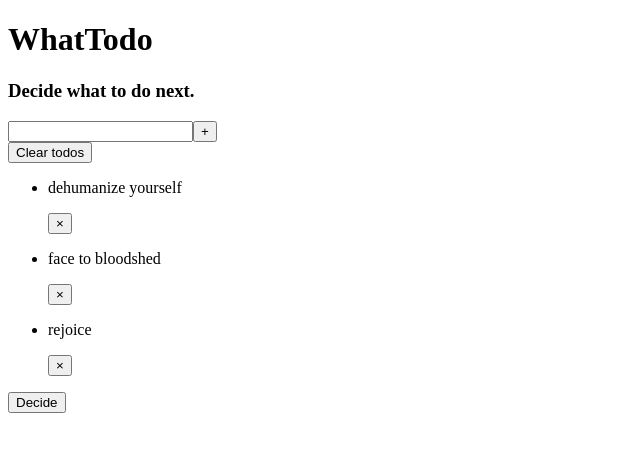
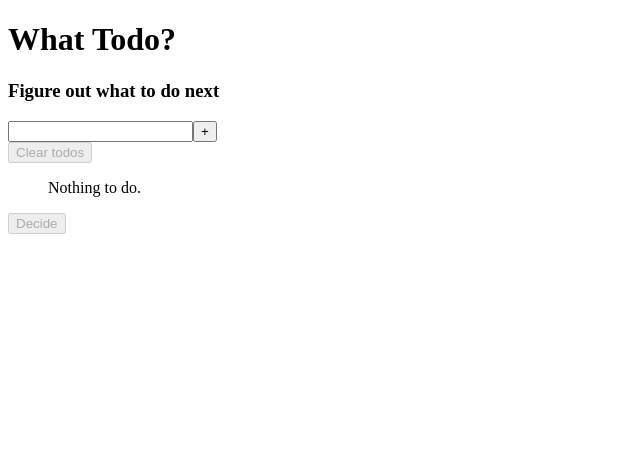
Before and after one commit to DED8IRD/WhatTodo, a React (Create React App) app in the folder what-todo-app/: page / in a window 1280 px wide. Shown: the top 452 px of the page, without its empty margins (0-640 px from the left). Built offline with nearby package versions, Linux system fonts and the light colour scheme.

Commit message:
set up default props

```diff
--- a/what-todo-app/src/components/App.js
+++ b/what-todo-app/src/components/App.js
@@ -10,9 +10,9 @@ export default class App extends React.Component {
     super(props)
     // #1 set up default state object
     this.state = {
-      title: 'WhatTodo',
-      subtitle: 'Decide what to do next.',
-      todos: ['dehumanize yourself', 'face to bloodshed', 'rejoice']
+      title: props.title,
+      subtitle: props.subtitle,
+      todos: props.todos
     }
     // #2 bind methods
     this.addTodo = this.addTodo.bind(this)
@@ -71,3 +71,9 @@ export default class App extends React.Component {
     )
   }
 }
+
+App.defaultProps = {
+  title: 'What Todo?',
+  subtitle: 'Figure out what to do next',
+  todos: [],
+}
--- a/what-todo-app/src/components/Todos.js
+++ b/what-todo-app/src/components/Todos.js
@@ -4,7 +4,12 @@ import Todo from './Todo'
 const Todos = (props) => {
   return (
     <div>
-      <button onClick={props.removeAll}>Clear todos</button>
+      <button
+        onClick={props.removeAll}
+        disabled={props.todos.length === 0}
+      >
+        Clear todos
+      </button>
       <ul>
         {(props.todos.length ?
           props.todos.map(todo => (
```
Also changed, not shown: 1 other file (tests, documents, lock files or other folders).
